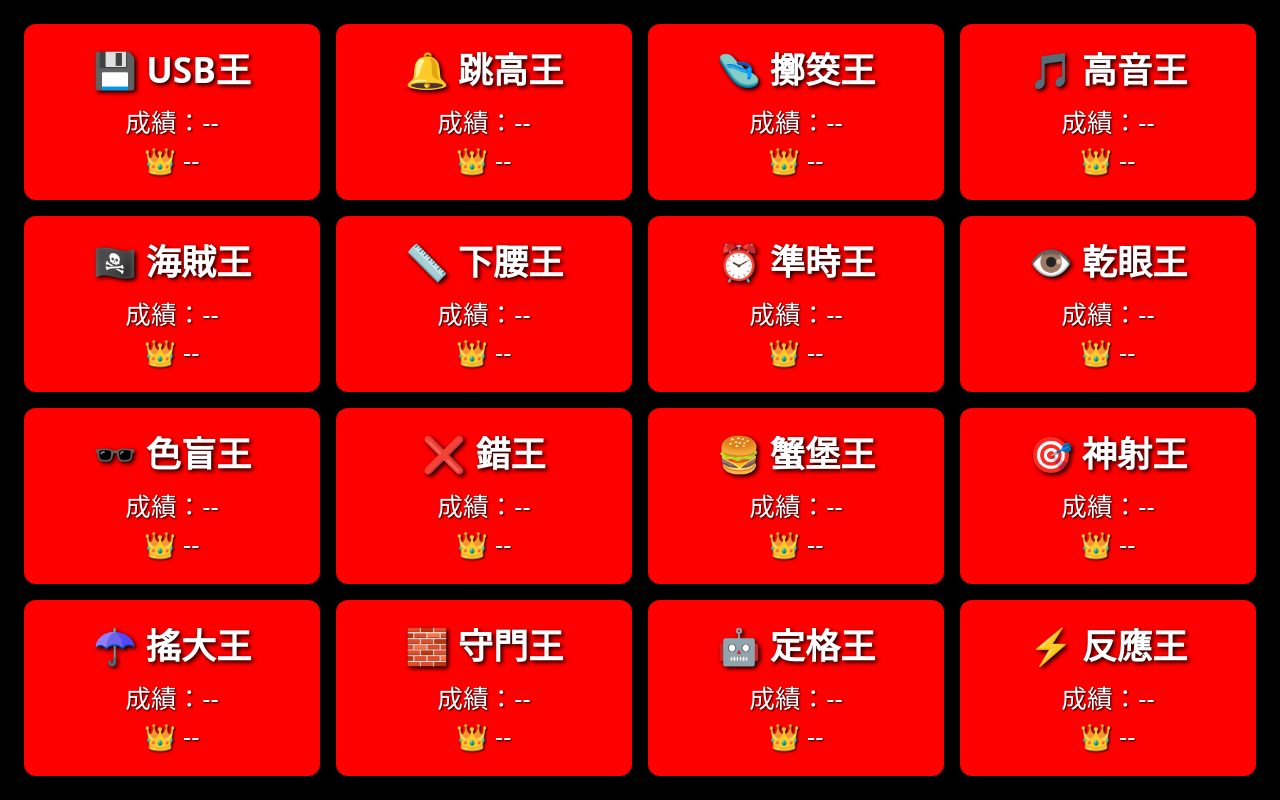
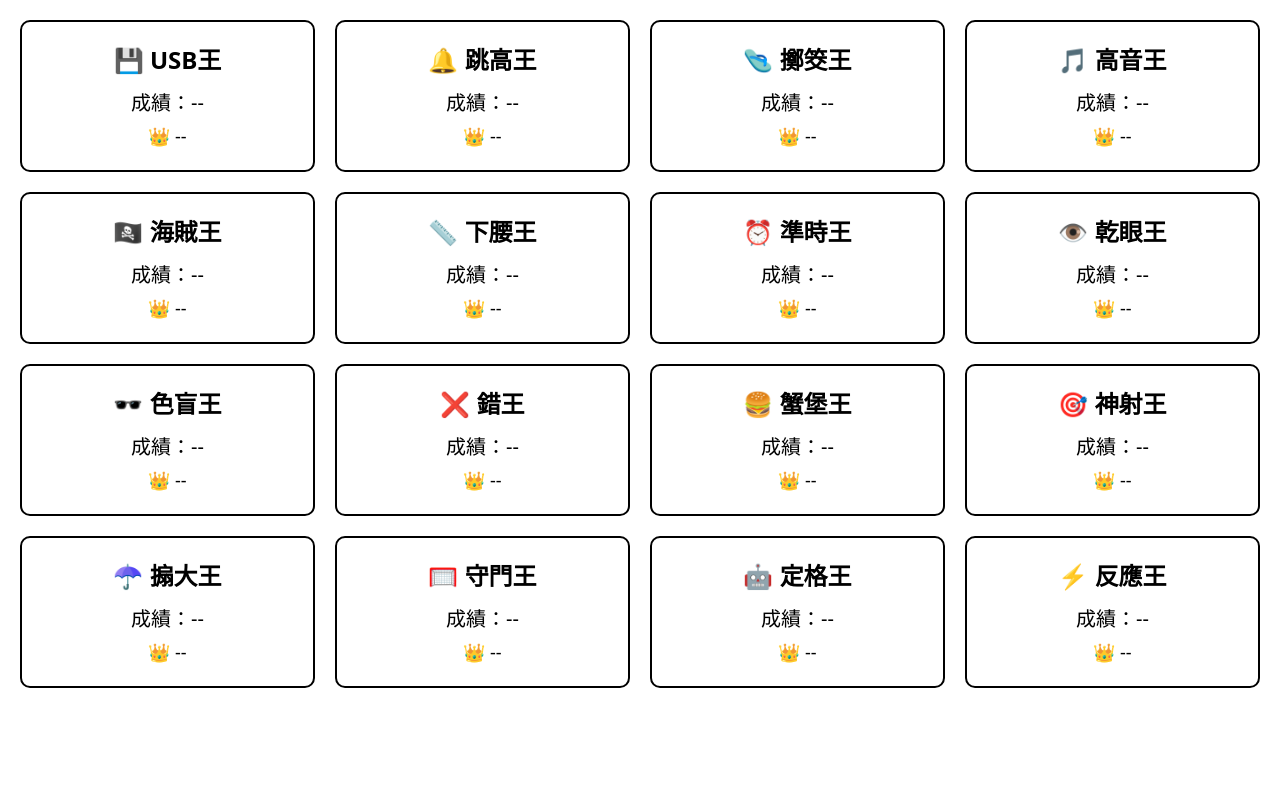
Before and after one commit to shuting72/who-is-yu-gi-oh, a Next.js app: page /display in a window 1280 px wide. Built offline with nearby package versions, Linux system fonts and the light colour scheme.

Commit message:
修正總表與輪播畫面，更新關卡名稱、圖示與樣式

```diff
--- a/pages/display.js
+++ b/pages/display.js
@@ -5,15 +5,28 @@ const stages = [
   "USB王", "跳高王", "擲筊王", "高音王",
   "海賊王", "下腰王", "準時王", "乾眼王",
   "色盲王", "錯王", "蟹堡王", "神射王",
-  "搖大王", "守門王", "定格王", "反應王"
+  "搧大王", "守門王", "定格王", "反應王"
 ];
 
 const icons = [
   "💾", "🔔", "🩴", "🎵",
   "🏴‍☠️", "📏", "⏰", "👁️",
   "🕶️", "❌", "🍔", "🎯",
-  "☂️", "🧱", "🤖", "⚡"
+  "☂️", "🥅", "🤖", "⚡"
 ];
+
+const teamColors = {
+  "1": "#FF0000",
+  "2": "#FF7F00",
+  "3": "#FFFF00",
+  "4": "#00FF00",
+  "5": "#0000FF",
+  "6": "#4B0082",
+  "7": "#8B00FF",
+  "8": "#FFC0CB",
+  "9": "#A52A2A",
+  "10": "#808080"
+};
 
 const Display = () => {
   const [pageIndex, setPageIndex] = useState(0);
@@ -35,9 +48,10 @@ const Display = () => {
     return (
       <div className={styles.grid}>
         {stages.map((stage, index) => {
-          const score = data[stage]?.[0] || { name: "--", score: "--" };
+          const score = data[stage]?.[0] || { name: "--", score: "--", team: "" };
+          const bgColor = teamColors[score.team] || "#FFFFFF";
           return (
-            <div key={stage} className={styles.card} style={{ backgroundColor: data[stage]?.color || "red" }}>
+            <div key={stage} className={styles.card} style={{ backgroundColor: bgColor }}>
               <div className={styles.stageTitle}>{icons[index]} {stage}</div>
               <div className={styles.score}>成績：{score.score}</div>
               <div className={styles.champion}>👑 {score.name}</div>
--- a/styles/display.module.css
+++ b/styles/display.module.css
@@ -1,37 +1,31 @@
 .grid {
   display: grid;
   grid-template-columns: repeat(4, 1fr);
-  grid-template-rows: repeat(4, 1fr);
-  gap: 16px;
-  padding: 24px;
-  width: 100vw;
-  height: 100vh;
-  box-sizing: border-box;
-  background: black;
+  gap: 20px;
+  padding: 20px;
 }
 
 .card {
-  display: flex;
-  flex-direction: column;
-  justify-content: center;
-  align-items: center;
-  border-radius: 12px;
-  padding: 16px;
-  color: white;
-  font-size: 1.8rem;
+  background-color: #FFFFFF;
+  border: 2px solid #000000;
+  border-radius: 10px;
+  padding: 20px;
+  text-align: center;
 }
 
 .stageTitle {
-  font-size: 2.2rem;
+  font-size: 24px;
   font-weight: bold;
-  text-align: center;
-  margin-bottom: 8px;
-  text-shadow: 2px 2px 4px #000;
+  margin-bottom: 10px;
 }
 
-.score, .champion {
-  font-size: 1.6rem;
-  text-shadow: 1px 1px 2px #000;
+.score {
+  font-size: 20px;
+  margin-bottom: 5px;
+}
+
+.champion {
+  font-size: 18px;
 }
 
 .carousel {
@@ -39,28 +33,25 @@
   justify-content: center;
   align-items: center;
   height: 100vh;
-  background: black;
-  gap: 64px;
-  padding: 0 48px;
 }
 
 .block {
-  background: #1e1e1e;
-  color: white;
-  border: 4px solid white;
-  border-radius: 16px;
-  padding: 32px 48px;
-  font-size: 2rem;
+  width: 45%;
+  margin: 0 2.5%;
+  background-color: #FFFFFF;
+  border: 2px solid #000000;
+  border-radius: 10px;
+  padding: 20px;
   text-align: center;
 }
 
 .stage {
-  font-size: 2.4rem;
+  font-size: 24px;
   font-weight: bold;
-  margin-bottom: 16px;
+  margin-bottom: 10px;
 }
 
 .entry {
-  margin: 8px 0;
-  font-size: 2rem;
+  font-size: 20px;
+  margin-bottom: 5px;
 }
```
